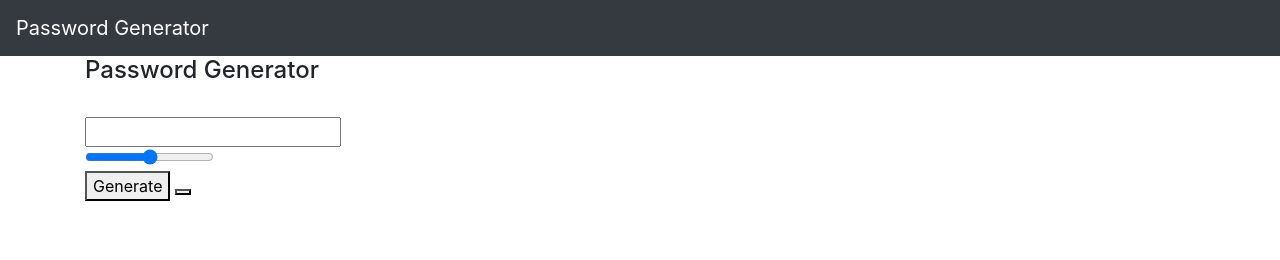
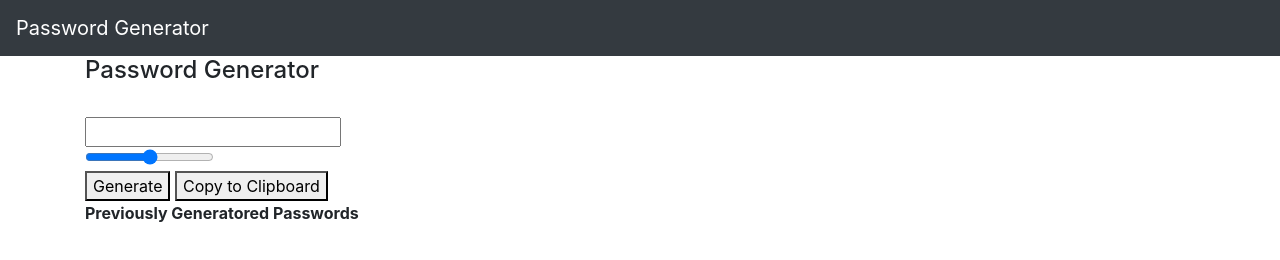
Before and after one commit to iamgobiet/Password_Generator, a plain HTML site: page index.html in a window 1280 px wide. Drawn offline with nearby package versions, Linux system fonts and the light colour scheme.

Commit message:
added the generate and copy buttons

```diff
--- a/index.html
+++ b/index.html
@@ -26,7 +26,13 @@
                     <input type="range" min="0" max="50" name="slider" id="slider">
                     <br />
                     <button onclick="">Generate</button>
-                    <button onclick=""></button>
+                    <button onclick="">Copy to Clipboard</button>
+                    <div id="Length"></div>
+                </div>
+                <div class="previous_passwords">
+                    <b>Previously Generatored Passwords</b>
+                    <br />
+                    <div class="lastNums"></div>
                 </div>
             </div>
         </div>
```
